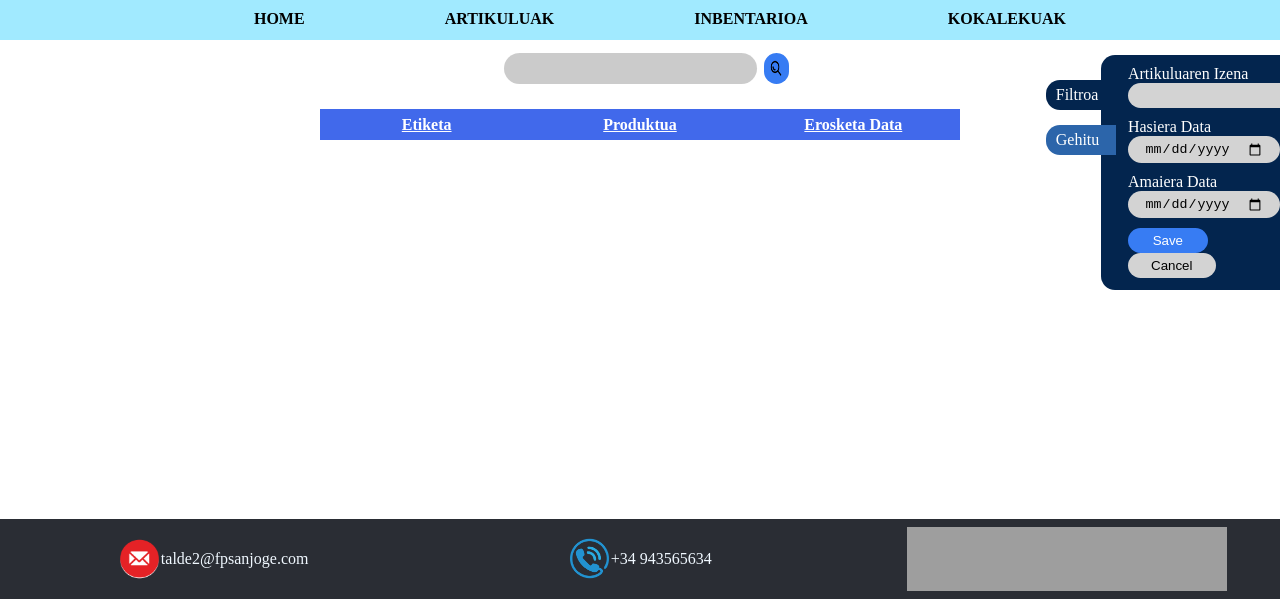
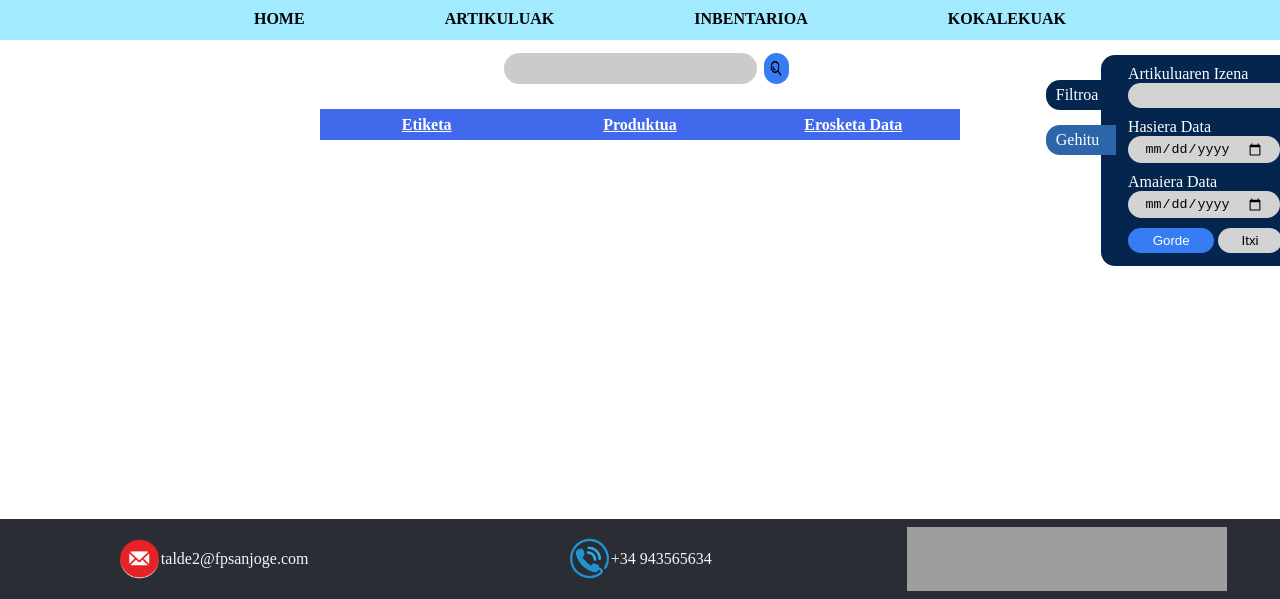
Before and after one commit to izasfernandez/Front_E1T2, a plain HTML site: page DIW/pages/Erosketak.html in a window 1280 px wide. Both pictures are taken after a click on the element "Filtroa". Shown: the part 201-800 px from the top of the page. Drawn offline with Linux system fonts and the light colour scheme; no server answers; grey boxes are pictures that could not be loaded.

Commit message:
konponketak

```diff
--- a/DIW/pages/Erosketak.html
+++ b/DIW/pages/Erosketak.html
@@ -78,8 +78,8 @@
                         <input type="date" id="input-aData">
                     </div>
                     <div class="menu-input">
-                        <button id="save" onclick="filtratu()">Save</button>
-                        <button id="cancel" onclick="bilatzailea()">Cancel</button>
+                        <button id="save" onclick="filtratu()">Gorde</button>
+                        <button id="cancel" onclick="bilatzailea()">Itxi</button>
                     </div>
                 </div>
                 <div class="info" id="gehitu">
@@ -92,7 +92,7 @@
                         <input type="number" id="stck">
                     </div>
                     <div class="menu-input">
-                        <button id="gorde" onclick="inbentarioa_gehitu()">Erosi</button>
+                        <button id="gorde" onclick="inbentarioa_gehitu()">Gehitu</button>
                     </div>
                 </div>
             </div>
```
Also changed, not shown: DIW/pages/Kokalekuak.html (+2 -2 lines).
